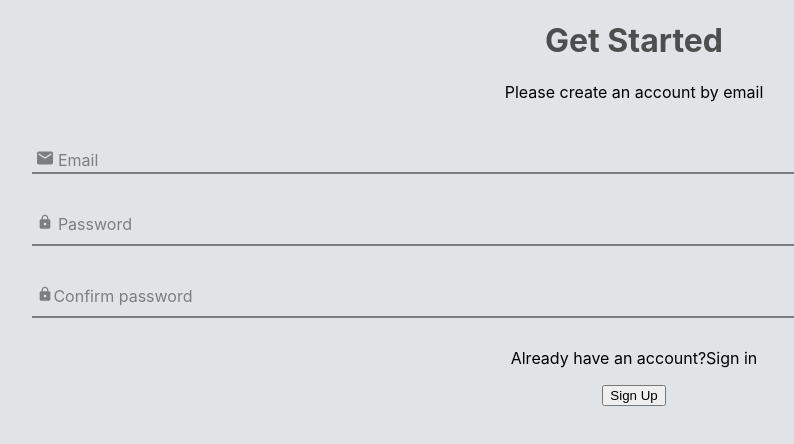
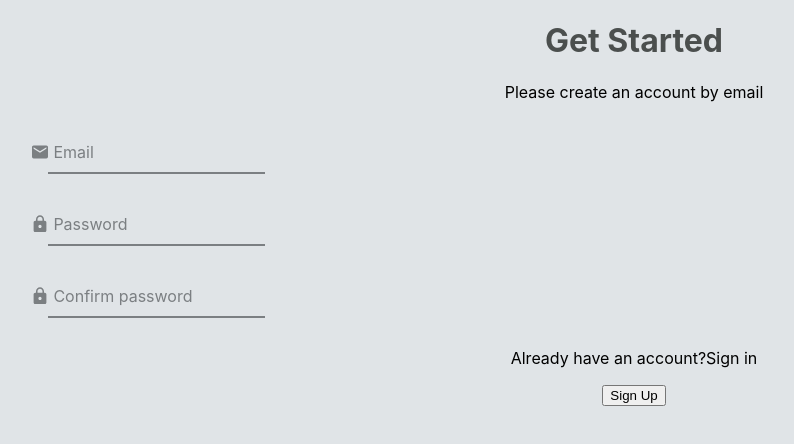
Before and after one commit to jwseph/NavagatioBackend, a React (Create React App) app in the folder frontend/: page / in a window 1280 px wide. Shown: the top 444 px of the page, without its empty margins (6-800 px from the left). Built offline with nearby package versions, Linux system fonts and the light colour scheme; no server answers.

Commit message:
Touched up form and built login component

```diff
--- a/frontend/src/App.js
+++ b/frontend/src/App.js
@@ -1,6 +1,6 @@
 import React, { useState, useEffect } from 'react';
 // import TripList from './layout/TripList';
-import Auth from './layout/Auth';
+import Signup from './layout/Signup';
 
 import './App.css';
 
@@ -19,7 +19,7 @@ function App() {
   // console.log(attractions)
   return (
     <div className="App">
-      <Auth/>
+      <Signup/>
     </div>
   );
 }
--- a/frontend/src/layout/Auth.js
+++ b/frontend/src/Layout/Signup.js
@@ -5,7 +5,7 @@ import { AiFillEyeInvisible } from 'react-icons/ai';
 
 import "./Auth.scss"
 
-export default function Auth() {
+export default function Signup() {
     const [email, setEmail] = useState('')
     const [password, setPassword] = useState('')
     const { error, signup } = useSignup()
@@ -19,28 +19,38 @@ export default function Auth() {
         <div>
             <h1>Get Started</h1>
             <p>Please create an account by email</p>
-                <form method="post" onSubmit={handleSubmit}>
+            <form method="post" onSubmit={handleSubmit}>
+                <div className="input-field">
+                    <MdMail className="icon"/>
                     <div className="content-field">
                         <input type="text" name="email" onChange={(event)=>{setEmail(event.target.value)}} required/>
                         <span className="highlight"></span>
-                        <label><MdMail className="icon"/>  Email</label>
+                        <label>Email</label>
                     </div>
+                </div>
 
+                <div className="input-field">
+                    <MdLock className="icon"/>
                     <div className="content-field">
                         <input type="password" onChange={(event)=>{setPassword(event.target.value)}} required/>
                         <span className="highlight"></span>
-                        <label><MdLock/>  Password</label>
+                        <label>Password</label>
                     </div>
+                </div>
 
+                <div className="input-field">
+                    <MdLock className="icon"/>
                     <div className="content-field">
                         <input type="password" required/>
                         <span className="highlight"></span>
-                        <label><MdLock/>Confirm password</label>
+                        <label>Confirm password</label>
                     </div>
-                    <p>Already have an account?<span>Sign in</span></p>
-                    <button>Sign Up</button>
-                    {error && <p>{error}</p>}
-                </form>
+                </div>
+
+                <p>Already have an account?<span>Sign in</span></p>
+                <button>Sign Up</button>
+                {error && <p>{error}</p>}
+            </form>
         </div>
     )
 }
--- a/frontend/src/layout/Auth.scss
+++ b/frontend/src/layout/Auth.scss
@@ -15,14 +15,12 @@ h1 {
     position: absolute;
     top: 50%;
     left: 50%;
-    -ms-transform: translate(-50%, -50%);
     transform: translate(-50%, -50%);
 }
 
 .content-field {
     position: relative;
     border-bottom: 2px solid $medium-gray;
-    margin: 30px 0;
 }
 
 input {
@@ -33,6 +31,7 @@ input {
     border: none;
     background: none;
     outline: none;
+    display: block;
 
     &:focus ~ label,
     &:valid ~ label {
@@ -70,5 +69,11 @@ label {
 
 .icon {
     scale: 1.2;
-    margin-top: 1rem;
+    margin-top: 12px;
+    color: $medium-gray;
 }
+
+.input-field {
+    display: flex;
+    margin: 30px 0;
+}
```
Also changed, not shown: frontend/src/Layout/Login.js (added, +24 -0 lines).
